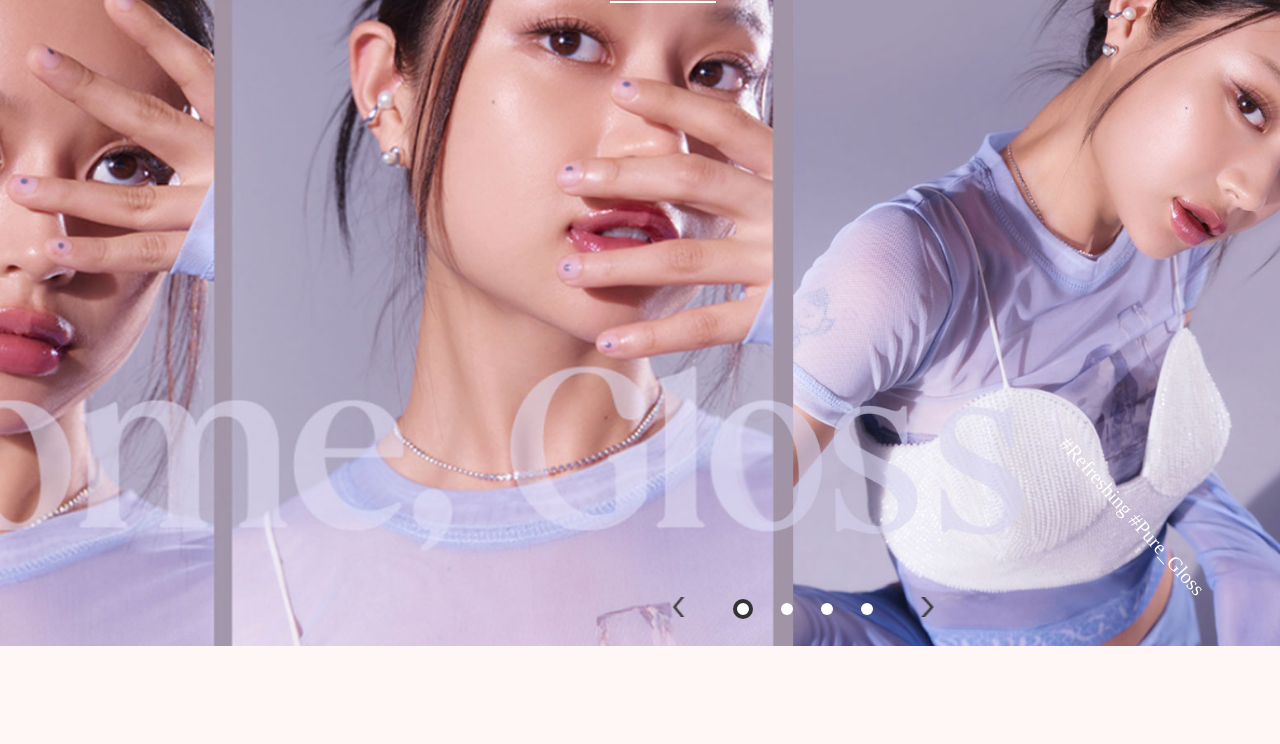
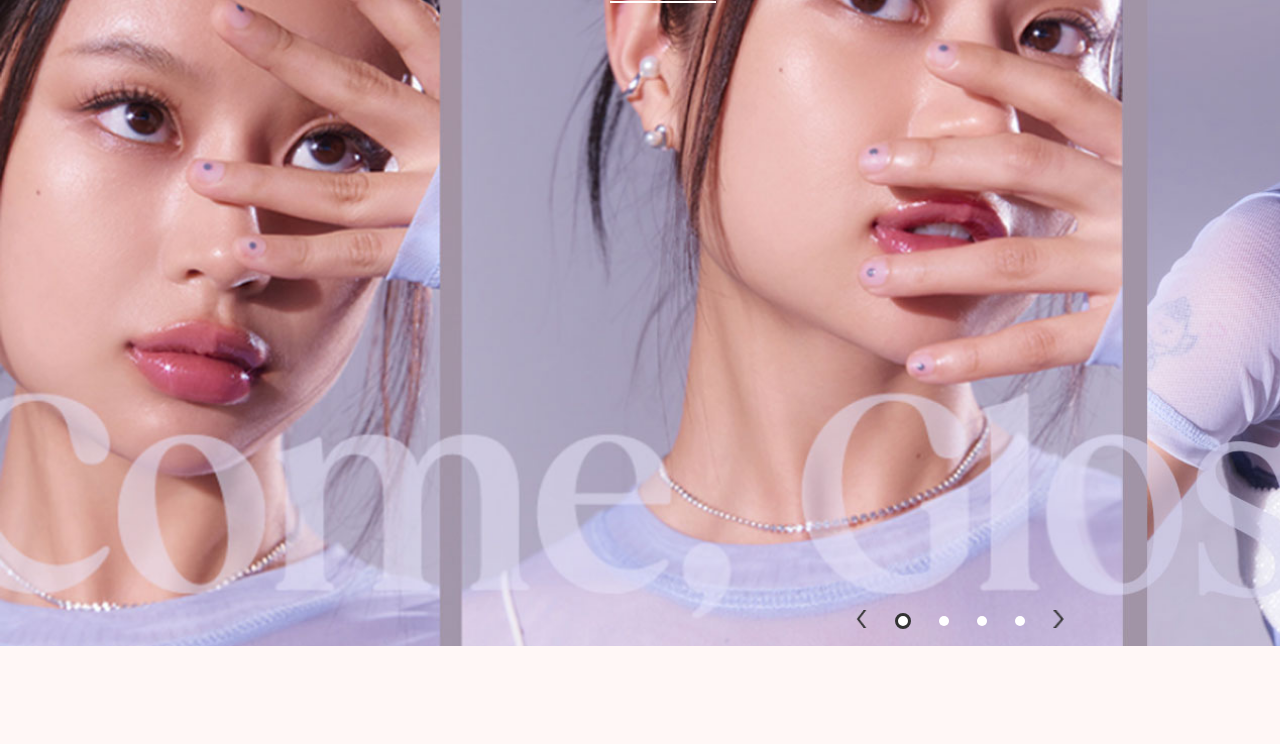
Before and after one commit to shinserim/peripera, a plain HTML site: page index.html in a window 1280 px wide. Shown: the part 154-898 px from the top of the page. Drawn offline with Linux system fonts and the light colour scheme; a web font is replaced by a local one.

Commit message:
Add files via upload

```diff
--- a/css/홈페이지 리뉴얼_2.css
+++ b/css/홈페이지 리뉴얼_2.css
@@ -96,7 +96,8 @@ body {
     color: #333;
     line-height: 1;
     background-color: #fff7f6;
-    font-family: 'Noto Sans KR'
+    font-family: 'Noto Sans KR';
+    min-width: 1920px;
 }
 
 a {
@@ -177,32 +178,28 @@ header {
     object-fit: cover;
 }
 .paging img {
-    width: 13px;
-    height: 20px;
+    width: 11px;
+    height: 18px;
 
-}
-.paging img:nth-child(1) {
-    margin-right: 20px;
-}
-.paging img:last-child {
-    margin-left: 20px;
 }
 
 .main_visual ul {
     position: absolute;
-    bottom: 26px;
+    bottom: 15px;
     left: 50%;
+    transform: translateX(-50%);
 }
 
 .main_visual ul li {
-    width: 12px;
-    height: 12px;
+    width: 10px;
+    height: 10px;
     background-color: #ffffff;
     border-radius: 50%;
     display: inline-block;
     margin: 0 12px;
     vertical-align: middle;
     /* 가운데 세로정렬(인라인 요소 있을때) */
+
 }
 
 .main_visual ul li:nth-child(1),
@@ -211,10 +208,11 @@ header {
     height: auto;
     background-color: transparent;
     /* 투명한색 */
+
 }
 
 .main_visual ul li:nth-child(2) {
-    border: #333 4px solid;
+    border: #333 3px solid;
     box-sizing: unset;
 
 }
```
